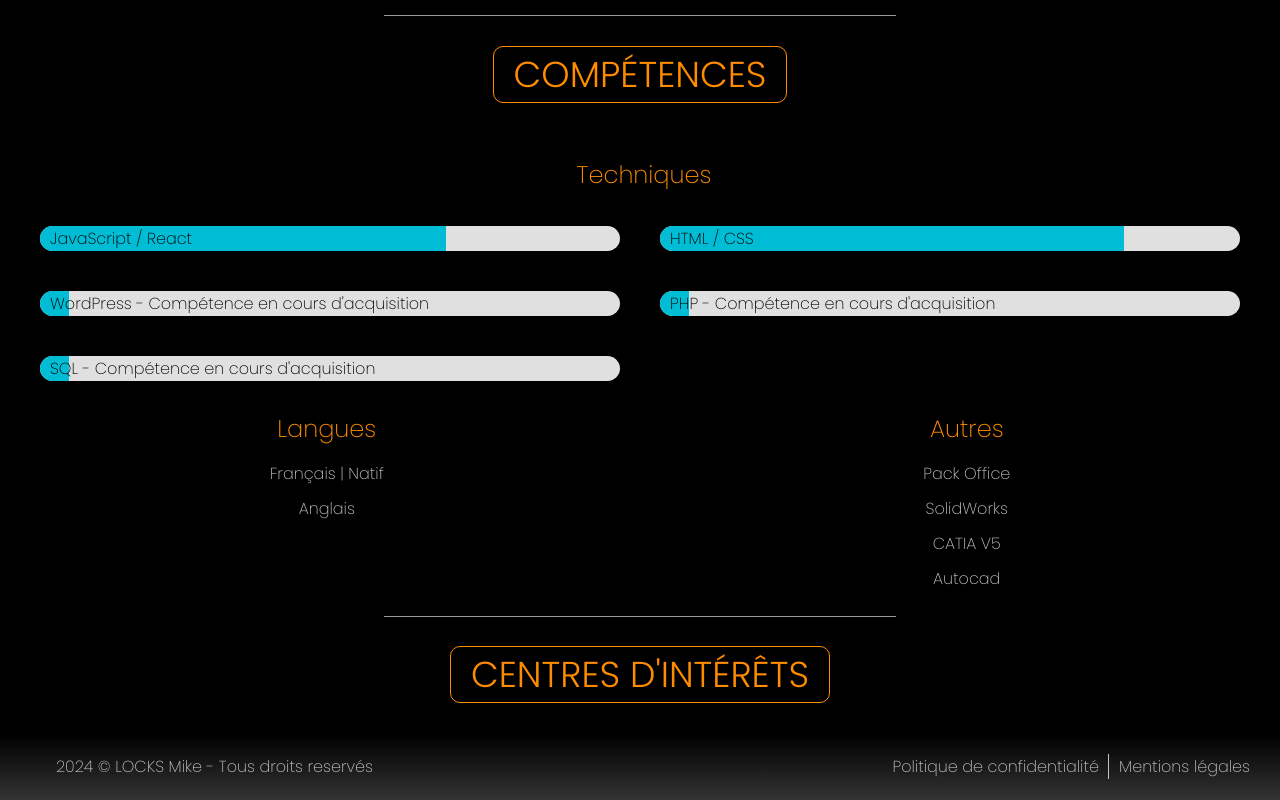
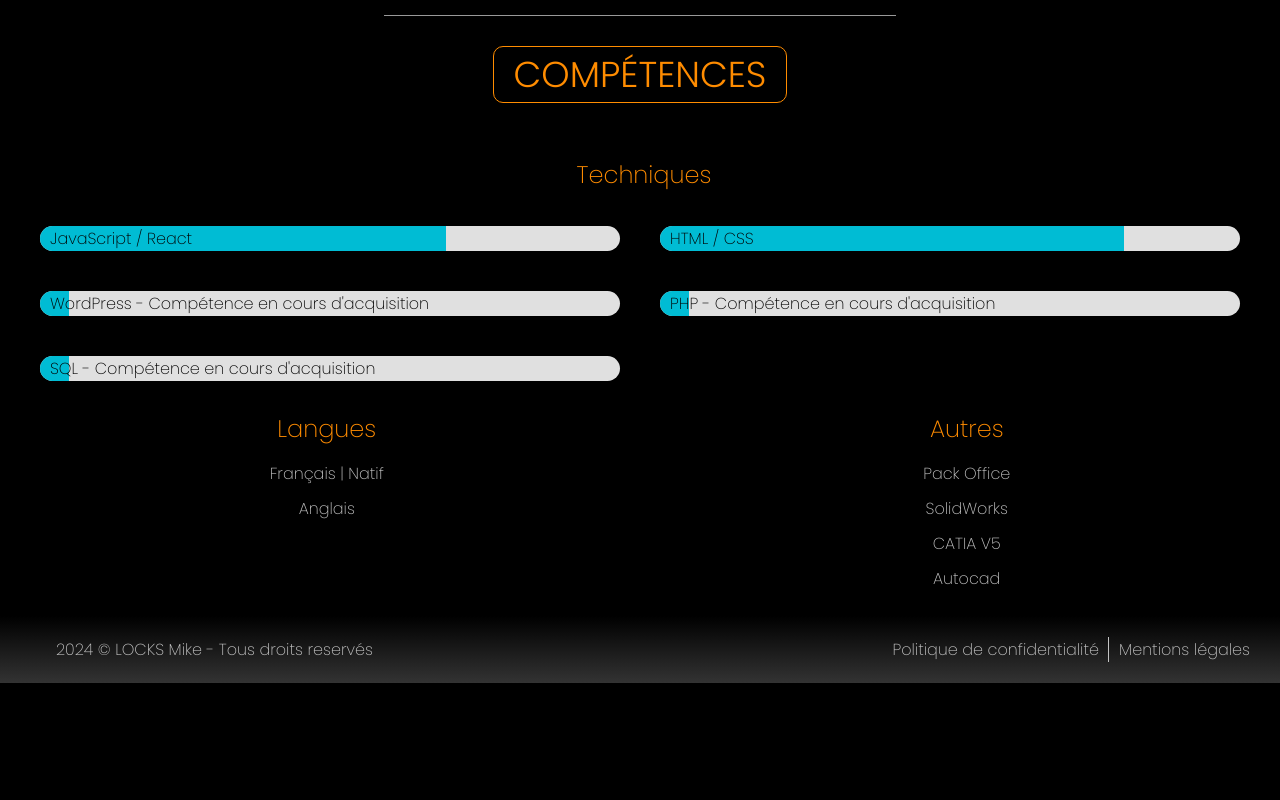
Before and after one commit to Mikelcks/MonSite, a React (Create React App) app in the folder frontend/: page /bio in a window 1280 px wide. Shown: the part 1611-2411 px from the top of the page. After the commit the page ends 2294 px from the top, so only its background shows below. Built offline with nearby package versions, Linux system fonts and the light colour scheme.

Commit message:
ajustements header + footer

```diff
--- a/frontend/src/components/Footer/footer.module.scss
+++ b/frontend/src/components/Footer/footer.module.scss
@@ -1,10 +1,17 @@
+.footerBackground {
+    display: flex;
+    justify-content: center;
+    background: linear-gradient(to top, #333333, #000000);
+}
+
 .navbar {
     display: flex;
     justify-content: space-between;
     align-items: center;
+    width: 100%;
+    max-width: 1600px;
     padding: 5px 20px;
     margin: 0;
-    background: linear-gradient(to top, #333333, #000000);
 }
 
 p {
--- a/frontend/src/components/Footer/index.jsx
+++ b/frontend/src/components/Footer/index.jsx
@@ -4,6 +4,7 @@ import styles from './footer.module.scss';
 
 function Navbar() {
     return (
+        <div className={styles.footerBackground}>
             <nav className={styles.navbar}>
                 <p>2024 © LOCKS Mike - Tous droits reservés</p>
                 <ul className={styles.navList}>
@@ -25,6 +26,7 @@ function Navbar() {
                     </li>
                 </ul>
             </nav>
+        </div>
     );
 }
 
--- a/frontend/src/components/Header/header.module.scss
+++ b/frontend/src/components/Header/header.module.scss
@@ -1,10 +1,17 @@
+.headerBackground {
+    display: flex;
+    justify-content: center;
+    background: linear-gradient(to bottom, #333333, #000000);
+}
+
 .navbar {
     display: flex;
     justify-content: space-between;
     align-items: center;
+    width: 100%;
+    max-width: 1600px;
     padding: 30px;
     margin: 0;
-    background: linear-gradient(to bottom, #333333, #000000);
 }
 
 .title {
@@ -18,6 +25,7 @@
     list-style-type: none;
     padding: 0;
     display: flex;
+    flex-wrap: wrap;
     gap: 30px;
 
     .navItem {
--- a/frontend/src/components/Header/index.jsx
+++ b/frontend/src/components/Header/index.jsx
@@ -4,6 +4,7 @@ import styles from './header.module.scss';
 
 function Header() {
     return (
+        <div className={styles.headerBackground}>
             <nav className={styles.navbar}>
                 <p className={styles.title}>Mike LOCKS</p>
                 <ul className={styles.navList}>
@@ -49,6 +50,7 @@ function Header() {
                     </li>
                 </ul>
             </nav>
+        </div>
     );
 }
 
--- a/frontend/src/pages/Bio/index.jsx
+++ b/frontend/src/pages/Bio/index.jsx
@@ -89,14 +89,14 @@ function Bio() {
                         </div>
                     </div>
             </div>
-            <div className={styles.separatorContainer}>
+            {/* <div className={styles.separatorContainer}>
                 <div className={styles.separator} />
             </div>
             <div className={`${styles.interetsContainer} ${styles.categoriesContainer}`}>
                 <div className={styles.titleWrapper}>
                     <h2>CENTRES D'INTÉRÊTS</h2>
                 </div>
-            </div>
+            </div> */}
         </div>
     )
 }
--- a/frontend/src/utils/style/global.scss
+++ b/frontend/src/utils/style/global.scss
@@ -7,7 +7,6 @@
   body {
     margin: 0 auto;
     padding: 0;
-    max-width: 1600px;
     background-color: black;
   }
 
```
Lines whose indentation alone changed are shown as unchanged.
